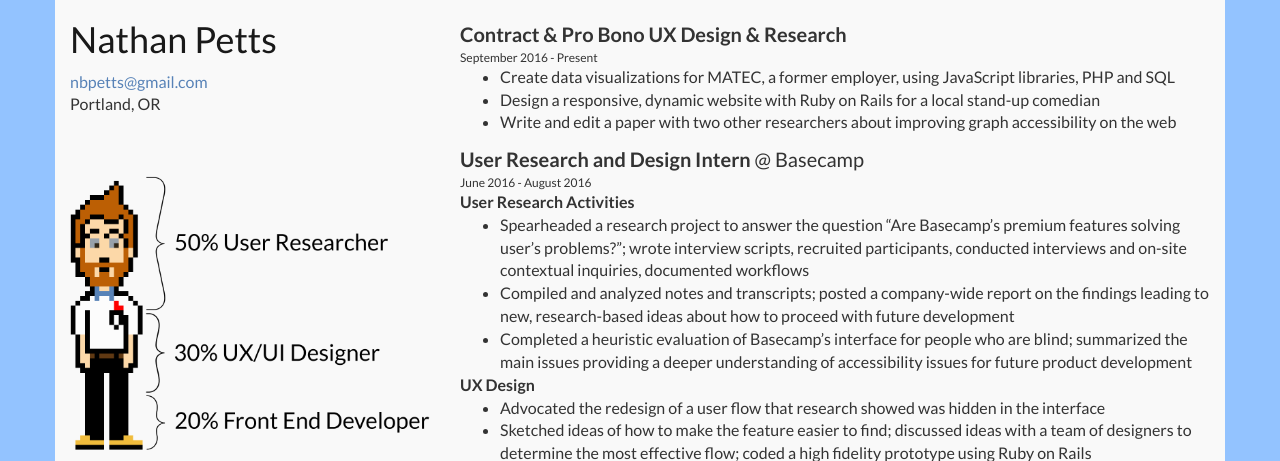
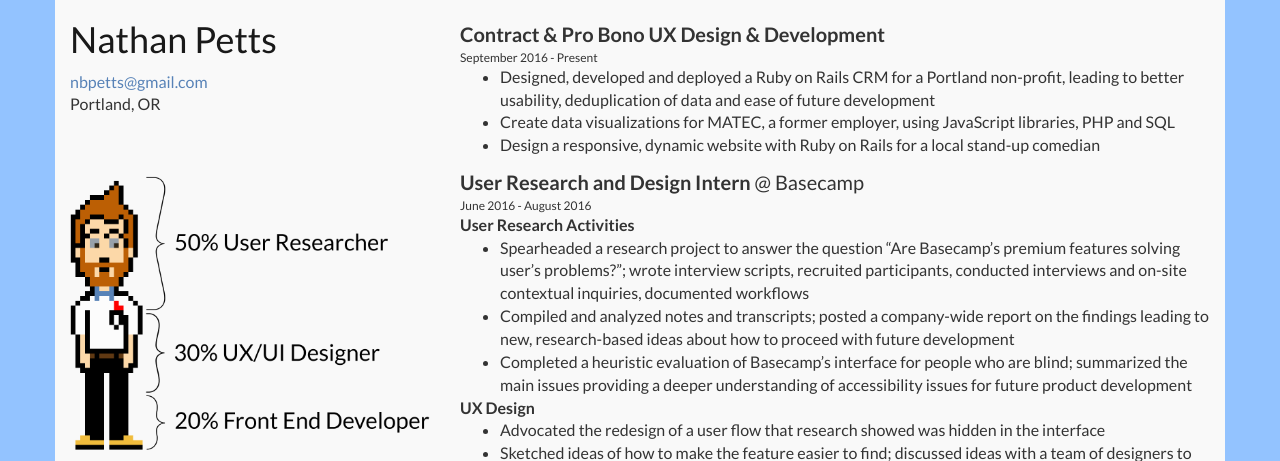
Before and after one commit to nbpetts/portfolio, a PHP site: page /resume.php in a window 1280 px wide. Shown: the part 52-513 px from the top of the page. Run offline with PHP 8.4, Linux system fonts and the light colour scheme; some web fonts are replaced.

Commit message:
updates resume text

```diff
--- a/resume.php
+++ b/resume.php
@@ -59,16 +59,17 @@
 
           <div class="col-xs-12 col-sm-8">
 
-            <p class="jobTitle resumeFirstJob"><strong>Contract  &amp; Pro Bono UX Design  &amp; Research</strong></p>
+            <p class="jobTitle resumeFirstJob"><strong>Contract  &amp; Pro Bono UX Design  &amp; Development</strong></p>
 
             <p class="jobTime">September 2016 - Present</p>
 
             <ul>
+              <li>Designed, developed and deployed a Ruby on Rails CRM for a Portland non-profit, leading to better usability, deduplication of data and ease of future development</li>
               <li>
                 Create data visualizations for MATEC, a former employer, using JavaScript libraries, PHP and SQL
               </li>
               <li>Design a responsive, dynamic website with Ruby on Rails for a local stand-up comedian</li>
-              <li>Write and edit a paper with two other researchers about improving graph accessibility on the web</li>
+
             </ul>
 
 
```
